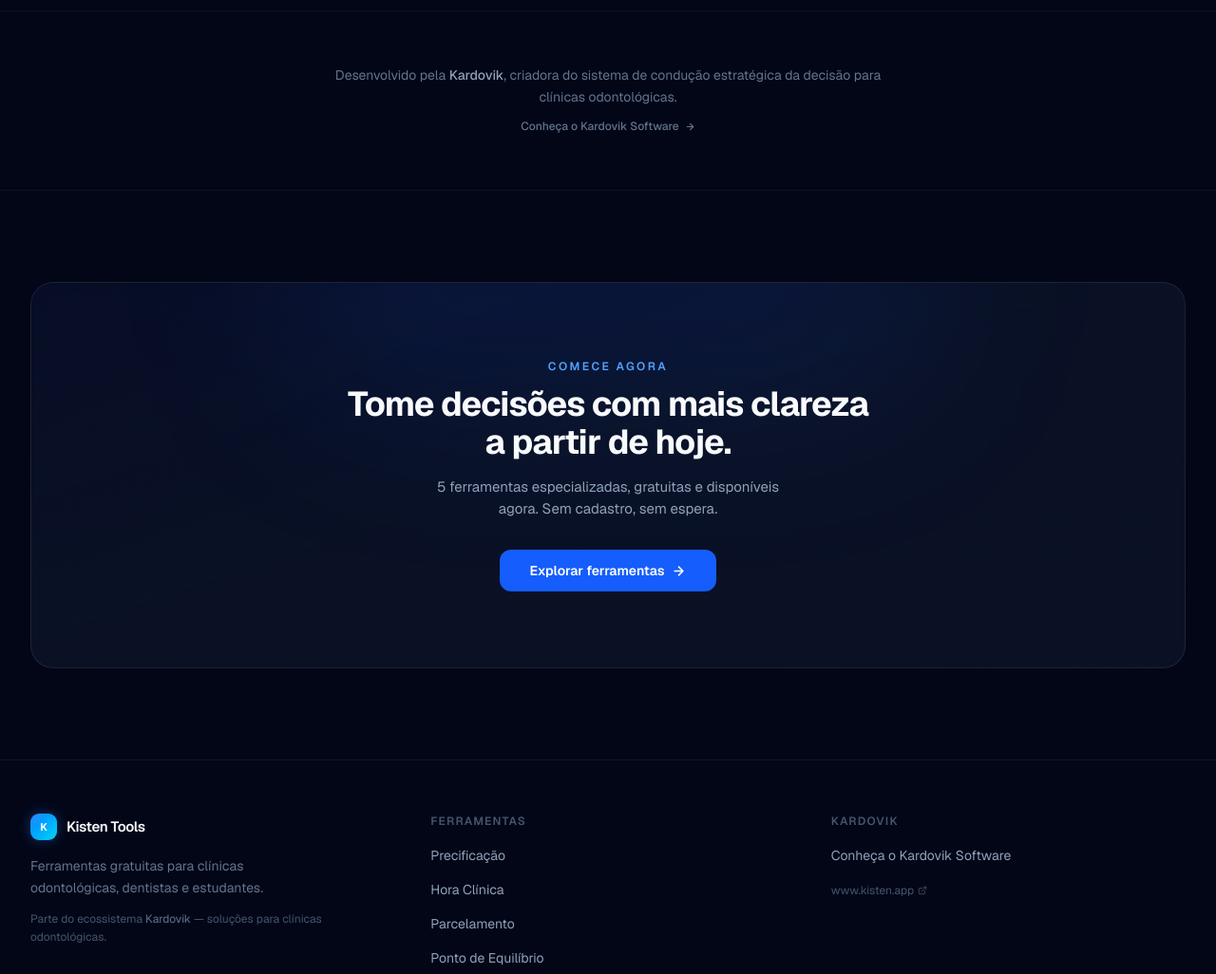
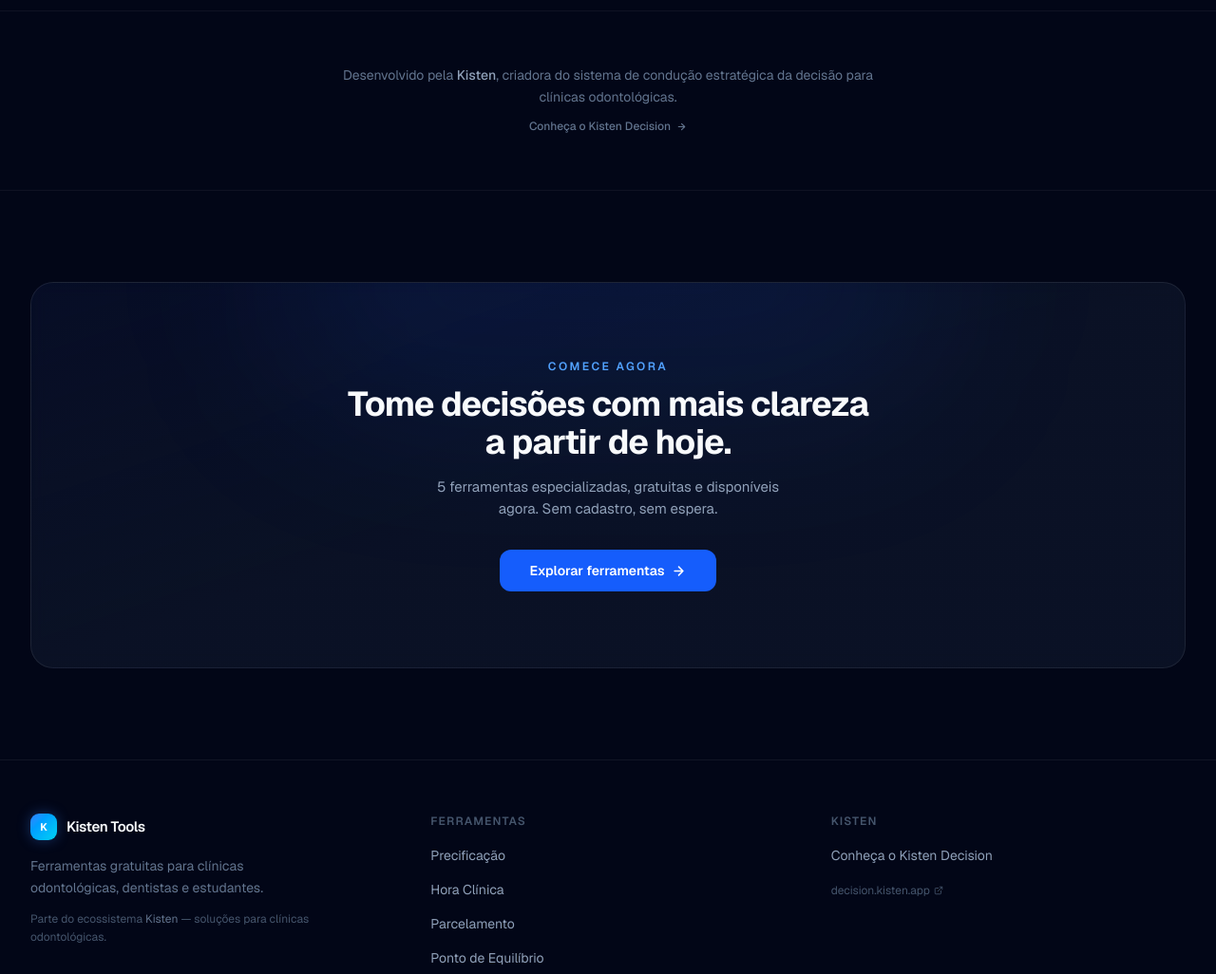
Before and after one commit to brilhonotavel777-byte/kardovik-tools, a Next.js app: page / in a window 1280 px wide. Shown: the part 2289-3315 px from the top of the page at 95% size. Built offline with nearby package versions, Linux system fonts and the light colour scheme.

Commit message:
fix(branding): replace Kardovik public copy in tools

```diff
--- a/src/app/(public)/page.tsx
+++ b/src/app/(public)/page.tsx
@@ -11,7 +11,7 @@
   IconTag,
   IconZap,
 } from '@/components/icons'
-import { COMPANY_URL, DECISION_URL, TOOLS } from '@/lib/constants'
+import { DECISION_URL, TOOLS } from '@/lib/constants'
 
 // Visual mapping for each tool — icon component + color theme
 const TOOLS_VISUAL = [
@@ -254,17 +254,17 @@
           <div className="mx-auto max-w-xl text-center">
             <p className="text-sm leading-relaxed text-slate-500">
               Desenvolvido pela{' '}
-              <span className="font-medium text-slate-400">Kardovik</span>
+              <span className="font-medium text-slate-400">Kisten</span>
               {', '}criadora do sistema de condução estratégica da decisão
               para clínicas odontológicas.
             </p>
             <a
-              href={COMPANY_URL}
+              href={DECISION_URL}
               target="_blank"
               rel="noopener noreferrer"
               className="mt-3 inline-flex items-center gap-1.5 text-xs font-medium text-slate-500 transition-colors duration-200 hover:text-slate-300"
             >
-              Conheça o Kardovik Software
+              Conheça o Kisten Decision
               <IconArrowRight size={11} />
             </a>
           </div>
--- a/src/components/layout/Footer.tsx
+++ b/src/components/layout/Footer.tsx
@@ -1,5 +1,5 @@
 import Link from 'next/link'
-import { APP_DESCRIPTION, APP_NAME, COMPANY_URL, TOOLS } from '@/lib/constants'
+import { APP_DESCRIPTION, APP_NAME, COMPANY_URL, DECISION_URL, TOOLS } from '@/lib/constants'
 import { IconExternalLink } from '@/components/icons'
 import { Container } from '@/components/layout/Container'
 
@@ -29,7 +29,7 @@
                 rel="noopener noreferrer"
                 className="text-slate-500 underline-offset-2 transition-colors duration-200 hover:text-slate-300 hover:underline"
               >
-                Kardovik
+                Kisten
               </a>
               {' '}— soluções para clínicas odontológicas.
             </p>
@@ -54,30 +54,30 @@
             </ul>
           </div>
 
-          {/* Kardovik — external, opens in new tab */}
+          {/* Kisten — external, opens in new tab */}
           <div>
             <h3 className="mb-4 text-xs font-semibold uppercase tracking-widest text-slate-600">
-              Kardovik
+              Kisten
             </h3>
             <ul className="space-y-3">
               <li>
                 <a
-                  href={COMPANY_URL}
+                  href={DECISION_URL}
                   target="_blank"
                   rel="noopener noreferrer"
                   className="text-sm text-slate-400 transition-colors duration-200 hover:text-slate-50"
                 >
-                  Conheça o Kardovik Software
+                  Conheça o Kisten Decision
                 </a>
               </li>
               <li>
                 <a
-                  href={COMPANY_URL}
+                  href={DECISION_URL}
                   target="_blank"
                   rel="noopener noreferrer"
                   className="inline-flex items-center gap-1 text-xs text-slate-600 transition-colors duration-200 hover:text-slate-400"
                 >
-                  www.kisten.app
+                  decision.kisten.app
                   <IconExternalLink size={10} />
                 </a>
               </li>
--- a/src/components/layout/KardovikInstitutional.tsx
+++ b/src/components/layout/KardovikInstitutional.tsx
@@ -1,4 +1,4 @@
-import { COMPANY_URL, DECISION_URL } from '@/lib/constants'
+import { DECISION_URL } from '@/lib/constants'
 import { IconArrowRight, IconExternalLink } from '@/components/icons'
 
 export function KardovikInstitutional() {
@@ -10,18 +10,18 @@
           <span className="text-[10px] font-bold text-white">K</span>
         </div>
         <span className="text-sm font-semibold text-slate-300">
-          Desenvolvido pela Kardovik
+          Desenvolvido pela Kisten
         </span>
       </div>
 
       {/* Body */}
       <p className="mb-3 text-sm leading-relaxed text-slate-500">
-        A Kardovik desenvolve soluções para apoiar a condução estratégica de decisões
+        A Kisten desenvolve soluções para apoiar a condução estratégica de decisões
         em clínicas odontológicas.
       </p>
       <p className="mb-7 text-sm leading-relaxed text-slate-500">
         Enquanto o Kisten Tools ajuda você a tomar decisões financeiras com mais
-        clareza, a plataforma Kardovik foi criada para apoiar decisões estratégicas ao
+        clareza, a plataforma Kisten foi criada para apoiar decisões estratégicas ao
         longo da jornada do paciente, transformando informação em direcionamento e
         reduzindo oportunidades perdidas.
       </p>
@@ -29,12 +29,12 @@
       {/* Access points */}
       <div className="flex flex-col gap-3 sm:flex-row sm:items-center">
         <a
-          href={COMPANY_URL}
+          href={DECISION_URL}
           target="_blank"
           rel="noopener noreferrer"
           className="inline-flex items-center gap-1 text-xs text-slate-500 transition-colors duration-200 hover:text-slate-300"
         >
-          www.kisten.app
+          decision.kisten.app
           <IconExternalLink size={10} />
         </a>
 
```
